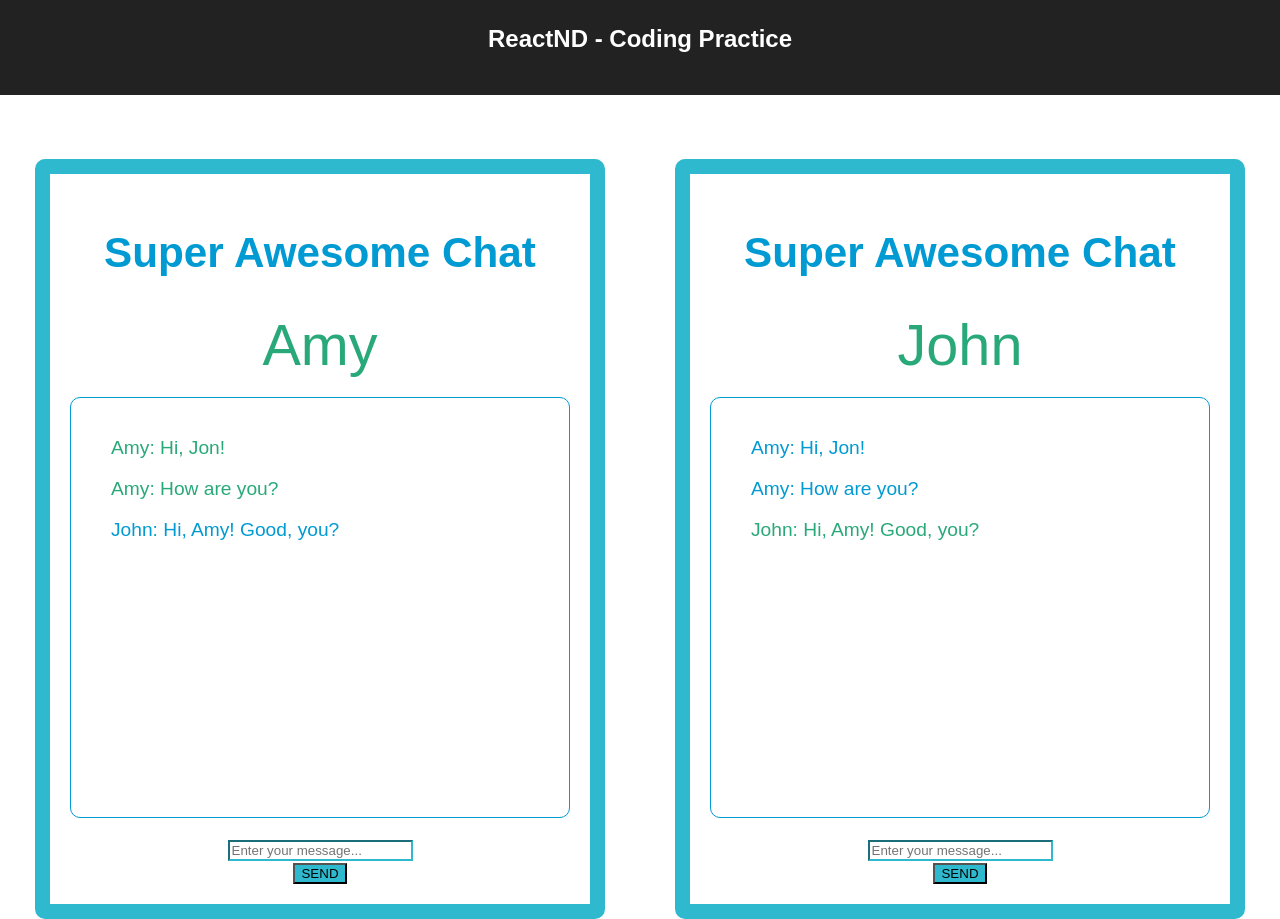
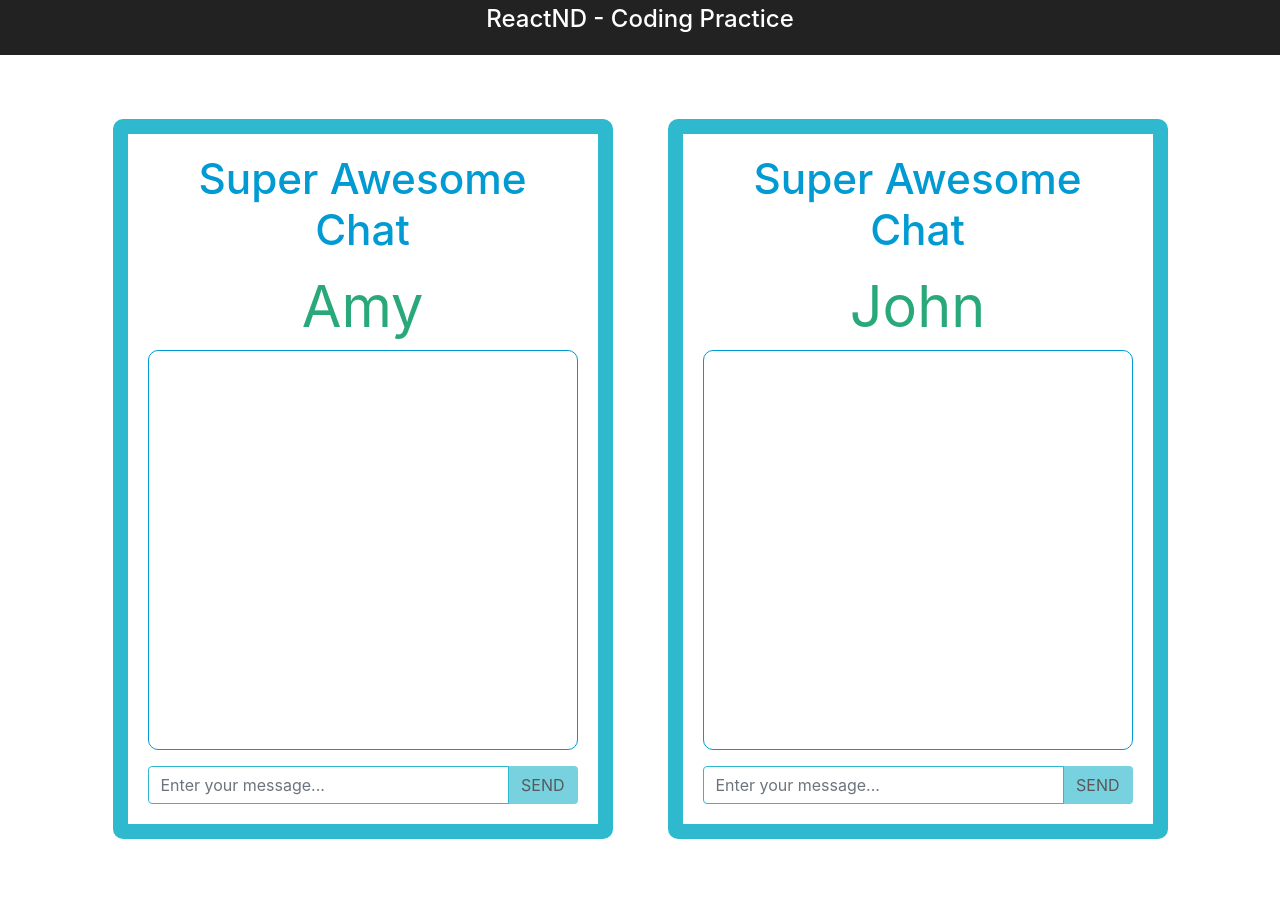
Before and after one commit to yushanwebdev/chat-app, a React (Create React App) app: page / in a window 1280 px wide. Shown: the part 95-1014 px from the top of the page. After the commit the page ends 934 px from the top, so only its background shows below. Built offline with nearby package versions, Linux system fonts and the light colour scheme.

Commit message:
feat: Develop the complete App

```diff
--- a/src/App.js
+++ b/src/App.js
@@ -1,6 +1,8 @@
 import React, { Component } from 'react';
 import logo from './logo.svg';
+import '../node_modules/bootstrap/dist/css/bootstrap.css';
 import './App.css';
+import ChatWindow from './ChatWindow';
 
 /*
 This exercise will help you practice many of your newly aquired React skills.
@@ -10,20 +12,19 @@ The instructions are included in the `instructions.md` file.
 
 const users = [{ username: 'Amy' }, { username: 'John' }];
 
-const messages = [
-  { username: 'Amy', text: 'Hi, Jon!' },
-  { username: 'Amy', text: 'How are you?' },
-  { username: 'John', text: 'Hi, Amy! Good, you?' },
-];
+class App extends Component {
+  state = {
+    messages: []
+  }
 
-class App extends Component {
-  /*
-  If the user did not type anything, he/she should not be
-  allowed to submit.
-  */
-  isDisabled = () => {
-    return false;
-  };
+  updateChat = val => {
+    this.setState(prevState => ({
+      messages: [
+        ...prevState.messages,
+        val
+      ]
+    }))
+  }
 
   render() {
     return (
@@ -33,62 +34,8 @@ class App extends Component {
           <h1 className="App-title">ReactND - Coding Practice</h1>
         </header>
         <div className="container">
-          <div className="chat-window">
-            <h2>Super Awesome Chat</h2>
-            <div className="name sender">{users[0].username}</div>
-
-            <ul className="message-list">
-              {messages.map((message, index) => (
-                <li
-                  key={index}
-                  className={
-                    message.username === users[0].username ? 'message sender' : 'message recipient'
-                  }
-                >
-                  <p>{`${message.username}: ${message.text}`}</p>
-                </li>
-              ))}
-            </ul>
-
-            <div>
-              <form className="input-group">
-                <input type="text" className="form-control" placeholder="Enter your message..." />
-                <div className="input-group-append">
-                  <button className="btn submit-button" disabled={this.isDisabled()}>
-                    SEND
-                  </button>
-                </div>
-              </form>
-            </div>
-          </div>
-
-          <div className="chat-window">
-            <h2>Super Awesome Chat</h2>
-            <div className="name sender">{users[1].username}</div>
-            <ul className="message-list">
-              {messages.map((message, index) => (
-                <li
-                  key={index}
-                  className={
-                    message.username === users[1].username ? 'message sender' : 'message recipient'
-                  }
-                >
-                  <p>{`${message.username}: ${message.text}`}</p>
-                </li>
-              ))}
-            </ul>
-
-            <div>
-              <form className="input-group">
-                <input type="text" className="form-control" placeholder="Enter your message..." />
-                <div className="input-group-append">
-                  <button className="btn submit-button" disabled={this.isDisabled()}>
-                    SEND
-                  </button>
-                </div>
-              </form>
-            </div>
-          </div>
+          <ChatWindow user={users[0]} updateChat={this.updateChat} messages={this.state.messages} />
+          <ChatWindow user={users[1]} updateChat={this.updateChat} messages={this.state.messages} />
         </div>
       </div>
     );
--- /dev/null
+++ b/src/ChatWindow.js
@@ -0,0 +1,16 @@
+import Chats from "./Chats";
+import Send from "./Send";
+import Title from "./Title";
+
+const ChatWindow = props => {
+    const {user: { username }, updateChat, messages} = props;
+    return(
+        <div className="chat-window">
+            <Title title={username} />
+            <Chats messages={messages} username={username} />
+            <Send updateChat={updateChat} username={username} />
+        </div>
+    )
+}
+
+export default ChatWindow;
--- /dev/null
+++ b/src/Chats.js
@@ -0,0 +1,16 @@
+const Chats = props => (
+    <ul className="message-list">
+        {props.messages.map((message, index) => (
+            <li
+                key={index}
+                className={
+                    message.username === props.username ? 'message sender' : 'message recipient'
+                }
+            >
+                <p>{`${message.username}: ${message.text}`}</p>
+            </li>
+        ))}
+    </ul>
+);
+
+export default Chats;
--- /dev/null
+++ b/src/Send.js
@@ -0,0 +1,48 @@
+import { Component } from "react";
+
+class Send extends Component {
+  state = {
+    message: ''
+  }
+
+  isDisabled = () => (
+    this.state.message === ''
+  )
+
+  updateField = e => {
+    const input = e.target.value;
+    this.setState(prevState => ({
+      message: input
+    }))
+  }
+
+  chatSubmit = e => {
+    e.preventDefault();
+    this.props.updateChat(
+      {
+        username: this.props.username,
+        text: this.state.message
+      }
+    );
+    this.setState(prevState => ({
+      message: ''
+    }));
+  }
+
+  render() {
+    return (
+      <div>
+        <form className="input-group" onSubmit={this.chatSubmit}>
+          <input type="text" className="form-control" placeholder="Enter your message..." onChange={this.updateField} value={this.state.message} />
+          <div className="input-group-append">
+            <button className="btn submit-button" disabled={this.isDisabled()}>
+              SEND
+            </button>
+          </div>
+        </form>
+      </div>
+    )
+  }
+}
+
+export default Send;
--- /dev/null
+++ b/src/Title.js
@@ -0,0 +1,10 @@
+import { Fragment } from 'react';
+
+const Title = props => (
+    <Fragment>
+        <h2>Super Awesome Chat</h2>
+        <div className="name sender">{props.title}</div>
+    </Fragment>
+);
+
+export default Title;
```
Also changed, not shown: 1 other file (tests, documents, lock files or other folders).
